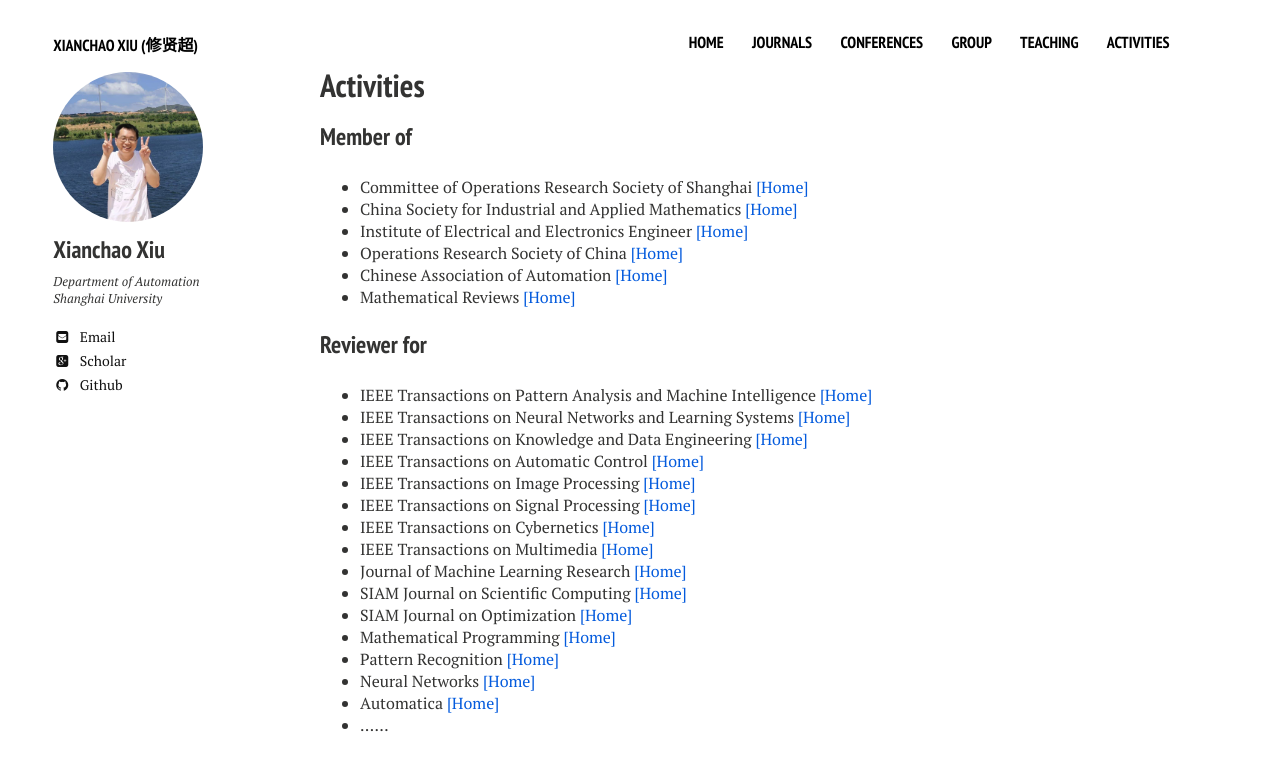
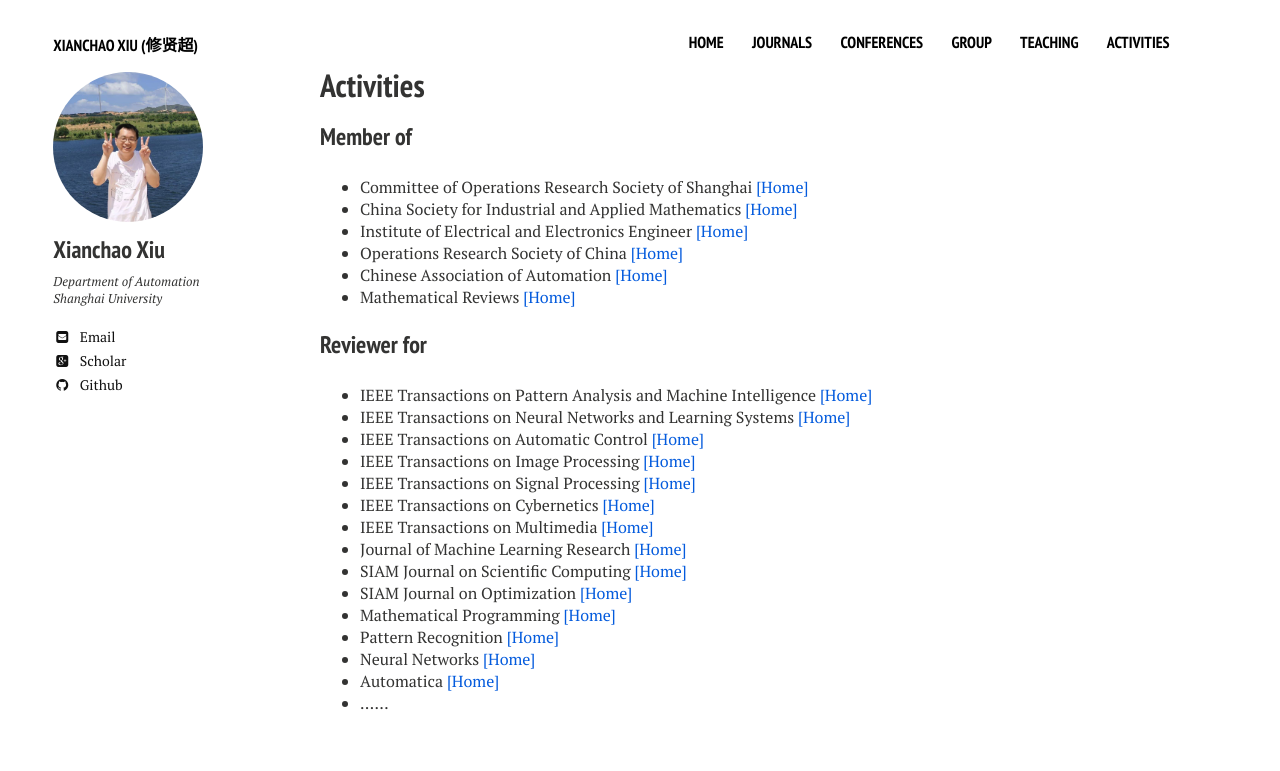
Before and after one commit to xianchaoxiu/xianchaoxiu.github.io, a Jekyll site: the page built from activities/index.md, in a window 1280 px wide. Shown: the top 771 px of the page. Built offline with Jekyll 4.4.1, drawn with Linux system fonts in a browser that asks for light colours; nearby versions of some CDN libraries.

Commit message:
Update index.md

```diff
--- a/activities/index.md
+++ b/activities/index.md
@@ -20,7 +20,6 @@ share: false
 ### Reviewer for
 * IEEE Transactions on Pattern Analysis and Machine Intelligence <a href="https://ieeexplore.ieee.org/xpl/RecentIssue.jsp?punumber=34" class="textlink" target="_blank">[Home]</a> <br>
 * IEEE Transactions on Neural Networks and Learning Systems <a href="https://ieeexplore.ieee.org/xpl/RecentIssue.jsp?punumber=5962385" class="textlink" target="_blank">[Home]</a> <br>
-* IEEE Transactions on Knowledge and Data Engineering <a href="https://ieeexplore.ieee.org/xpl/RecentIssue.jsp?punumber=69" class="textlink" target="_blank">[Home]</a> <br>
 * IEEE Transactions on Automatic Control <a href="https://ieeexplore.ieee.org/xpl/RecentIssue.jsp?punumber=9" class="textlink" target="_blank">[Home]</a> <br>
 * IEEE Transactions on Image Processing <a href="https://ieeexplore.ieee.org/xpl/RecentIssue.jsp?punumber=83" class="textlink" target="_blank">[Home]</a> <br>
 * IEEE Transactions on Signal Processing <a href="https://ieeexplore.ieee.org/xpl/RecentIssue.jsp?punumber=78" class="textlink" target="_blank">[Home]</a> <br>
```
